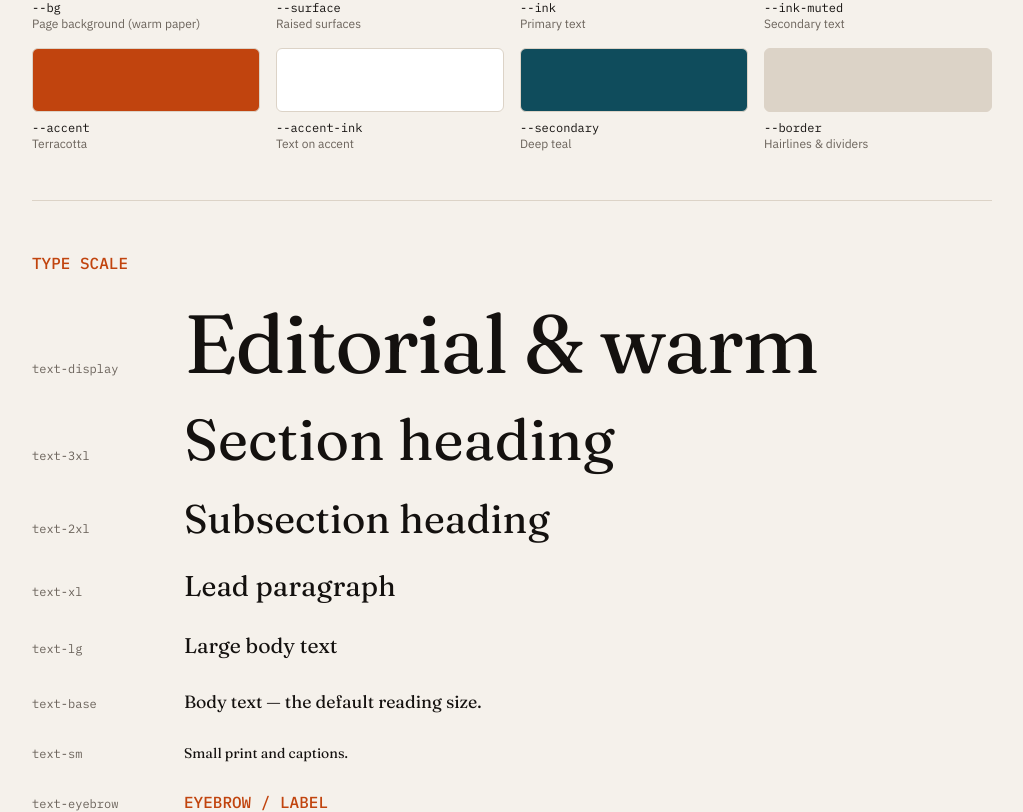
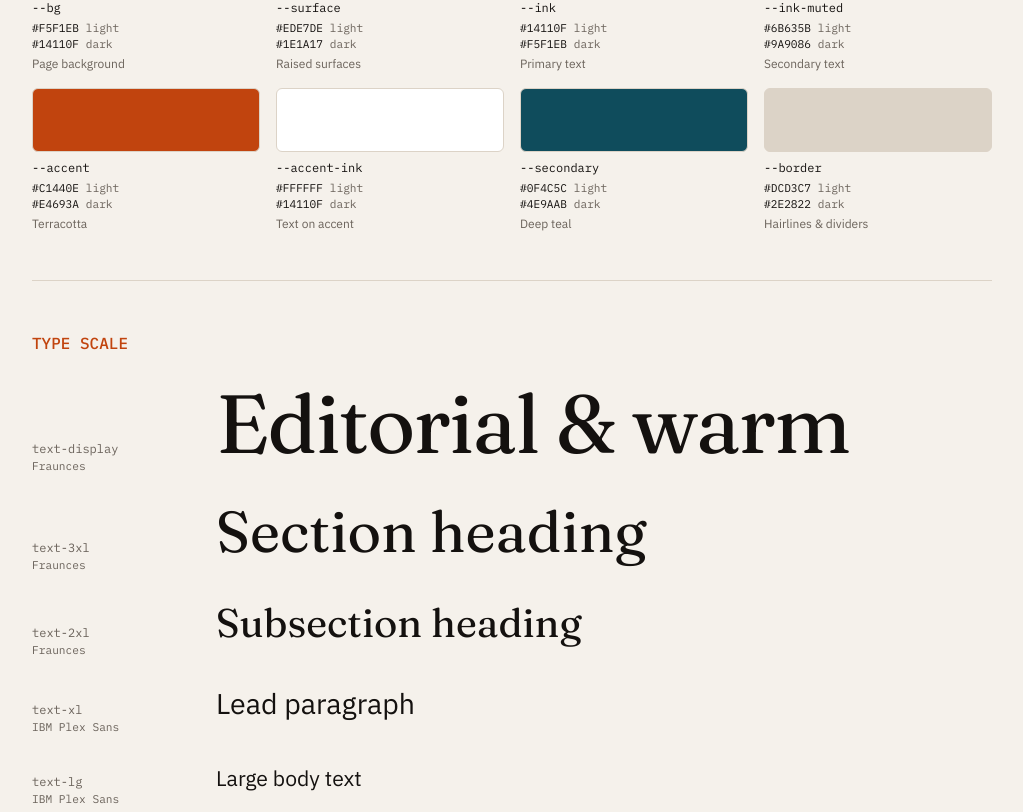
Before and after one commit to shahfahadpro/portfolio, a Next.js app: page /de/style-guide in a window 1280 px wide. Shown: the part 640-1452 px from the top of the page, without its empty margins (128-1151 px from the left). Built offline with nearby package versions, Linux system fonts and the light colour scheme.

Commit message:
improve style guide: real fonts per type step, token hex values, layout primitives demo

```diff
--- a/app/[locale]/style-guide/page.tsx
+++ b/app/[locale]/style-guide/page.tsx
@@ -1,4 +1,5 @@
 import type { Metadata } from 'next';
+import type { ReactNode } from 'react';
 import { setRequestLocale } from 'next-intl/server';
 import { Container } from '@/components/ui/container';
 import { Section } from '@/components/ui/section';
@@ -13,32 +14,133 @@ export const metadata: Metadata = {
 
 type PageProps = { params: Promise<{ locale: string }> };
 
-const colorTokens: { name: string; swatch: string; note: string }[] = [
-  { name: '--bg', swatch: 'bg-bg', note: 'Page background (warm paper)' },
-  { name: '--surface', swatch: 'bg-surface', note: 'Raised surfaces' },
-  { name: '--ink', swatch: 'bg-ink', note: 'Primary text' },
-  { name: '--ink-muted', swatch: 'bg-ink-muted', note: 'Secondary text' },
-  { name: '--accent', swatch: 'bg-accent', note: 'Terracotta' },
-  { name: '--accent-ink', swatch: 'bg-accent-ink', note: 'Text on accent' },
-  { name: '--secondary', swatch: 'bg-secondary', note: 'Deep teal' },
-  { name: '--border', swatch: 'bg-border', note: 'Hairlines & dividers' },
+// Hex values mirror the Kiln tokens in app/globals.css (light / dark).
+const colorTokens: {
+  name: string;
+  swatch: string;
+  light: string;
+  dark: string;
+  note: string;
+}[] = [
+  {
+    name: '--bg',
+    swatch: 'bg-bg',
+    light: '#F5F1EB',
+    dark: '#14110F',
+    note: 'Page background',
+  },
+  {
+    name: '--surface',
+    swatch: 'bg-surface',
+    light: '#EDE7DE',
+    dark: '#1E1A17',
+    note: 'Raised surfaces',
+  },
+  {
+    name: '--ink',
+    swatch: 'bg-ink',
+    light: '#14110F',
+    dark: '#F5F1EB',
+    note: 'Primary text',
+  },
+  {
+    name: '--ink-muted',
+    swatch: 'bg-ink-muted',
+    light: '#6B635B',
+    dark: '#9A9086',
+    note: 'Secondary text',
+  },
+  {
+    name: '--accent',
+    swatch: 'bg-accent',
+    light: '#C1440E',
+    dark: '#E4693A',
+    note: 'Terracotta',
+  },
+  {
+    name: '--accent-ink',
+    swatch: 'bg-accent-ink',
+    light: '#FFFFFF',
+    dark: '#14110F',
+    note: 'Text on accent',
+  },
+  {
+    name: '--secondary',
+    swatch: 'bg-secondary',
+    light: '#0F4C5C',
+    dark: '#4E9AAB',
+    note: 'Deep teal',
+  },
+  {
+    name: '--border',
+    swatch: 'bg-border',
+    light: '#DCD3C7',
+    dark: '#2E2822',
+    note: 'Hairlines & dividers',
+  },
 ];
 
-const typeScale: { token: string; className: string; sample: string }[] = [
-  { token: 'text-display', className: 'text-display', sample: 'Editorial & warm' },
-  { token: 'text-3xl', className: 'text-3xl', sample: 'Section heading' },
-  { token: 'text-2xl', className: 'text-2xl', sample: 'Subsection heading' },
-  { token: 'text-xl', className: 'text-xl', sample: 'Lead paragraph' },
-  { token: 'text-lg', className: 'text-lg', sample: 'Large body text' },
+// Display/heading steps render in Fraunces (font-display); body steps in IBM Plex Sans
+// (font-sans) — matching how each size actually ships across the site.
+const typeScale: {
+  token: string;
+  className: string;
+  font: string;
+  family: string;
+  sample: string;
+}[] = [
+  {
+    token: 'text-display',
+    className: 'text-display',
+    font: 'font-display',
+    family: 'Fraunces',
+    sample: 'Editorial & warm',
+  },
+  {
+    token: 'text-3xl',
+    className: 'text-3xl',
+    font: 'font-display',
+    family: 'Fraunces',
+    sample: 'Section heading',
+  },
+  {
+    token: 'text-2xl',
+    className: 'text-2xl',
+    font: 'font-display',
+    family: 'Fraunces',
+    sample: 'Subsection heading',
+  },
+  {
+    token: 'text-xl',
+    className: 'text-xl',
+    font: 'font-sans',
+    family: 'IBM Plex Sans',
+    sample: 'Lead paragraph',
+  },
+  {
+    token: 'text-lg',
+    className: 'text-lg',
+    font: 'font-sans',
+    family: 'IBM Plex Sans',
+    sample: 'Large body text',
+  },
   {
     token: 'text-base',
     className: 'text-base',
+    font: 'font-sans',
+    family: 'IBM Plex Sans',
     sample: 'Body text — the default reading size.',
   },
-  { token: 'text-sm', className: 'text-sm', sample: 'Small print and captions.' },
+  {
+    token: 'text-sm',
+    className: 'text-sm',
+    font: 'font-sans',
+    family: 'IBM Plex Sans',
+    sample: 'Small print and captions.',
+  },
 ];
 
-function GuideBlock({ title, children }: { title: string; children: React.ReactNode }) {
+function GuideBlock({ title, children }: { title: string; children: ReactNode }) {
   return (
     <section className="border-border border-t py-12">
       <Eyebrow className="mb-6">{title}</Eyebrow>
@@ -52,6 +154,7 @@ export default async function StyleGuidePage({ params }: PageProps) {
   setRequestLocale(locale);
 
   return (
+    <>
       <Container>
         <Section className="pb-0">
           <Eyebrow>Design system · Kiln</Eyebrow>
@@ -68,7 +171,12 @@ export default async function StyleGuidePage({ params }: PageProps) {
               <div key={token.name}>
                 <div className={`border-border h-16 rounded-md border ${token.swatch}`} />
                 <p className="text-ink mt-2 font-mono text-xs">{token.name}</p>
-              <p className="text-ink-muted text-xs">{token.note}</p>
+                <p className="text-ink-muted mt-1 font-mono text-[0.7rem] leading-4">
+                  <span className="text-ink">{token.light}</span> light
+                  <br />
+                  <span className="text-ink">{token.dark}</span> dark
+                </p>
+                <p className="text-ink-muted mt-1 text-xs">{token.note}</p>
               </div>
             ))}
           </div>
@@ -81,16 +189,18 @@ export default async function StyleGuidePage({ params }: PageProps) {
                 key={step.token}
                 className="flex flex-col gap-1 sm:flex-row sm:items-baseline sm:gap-6"
               >
-              <span className="text-ink-muted w-32 shrink-0 font-mono text-xs">
-                {step.token}
-              </span>
-              <span className={`font-display ${step.className}`}>{step.sample}</span>
+                <div className="w-40 shrink-0">
+                  <p className="text-ink-muted font-mono text-xs">{step.token}</p>
+                  <p className="text-ink-muted font-mono text-[0.7rem]">{step.family}</p>
+                </div>
+                <span className={`${step.font} ${step.className}`}>{step.sample}</span>
               </div>
             ))}
             <div className="flex flex-col gap-1 sm:flex-row sm:items-baseline sm:gap-6">
-            <span className="text-ink-muted w-32 shrink-0 font-mono text-xs">
-              text-eyebrow
-            </span>
+              <div className="w-40 shrink-0">
+                <p className="text-ink-muted font-mono text-xs">text-eyebrow</p>
+                <p className="text-ink-muted font-mono text-[0.7rem]">IBM Plex Mono</p>
+              </div>
               <Eyebrow>Eyebrow / label</Eyebrow>
             </div>
           </div>
@@ -139,16 +249,53 @@ export default async function StyleGuidePage({ params }: PageProps) {
         <GuideBlock title="Prose">
           <Prose>
             <p>
-            The <strong>Prose</strong> primitive caps line length near 68 characters for a
-            comfortable reading measure, with generous line-height inherited from the base
-            layer. Use it to wrap long-form copy.
+              The <strong>Prose</strong> primitive caps line length near 68 characters for
+              a comfortable reading measure, with generous line-height inherited from the
+              base layer. Use it to wrap long-form copy.
             </p>
             <p>
-            A second paragraph demonstrates the vertical rhythm applied between blocks of
-            text within the same prose column.
+              A second paragraph demonstrates the vertical rhythm applied between blocks
+              of text within the same prose column.
             </p>
           </Prose>
         </GuideBlock>
       </Container>
+
+      {/* Layout primitives — rendered outside the page Container so Container's own
+          max-width and centering are visible against the full-width backdrop. */}
+      <section className="border-border border-t">
+        <Container className="pt-12">
+          <Eyebrow className="mb-4">Layout primitives</Eyebrow>
+          <p className="text-ink-muted mb-8 max-w-[60ch] text-sm">
+            <code className="font-mono">Container</code> centers content at max-w-5xl with
+            responsive gutters; <code className="font-mono">Section</code> applies
+            consistent vertical rhythm.
+          </p>
+        </Container>
+
+        {/* Container demo: full-width surface reveals the centered, guttered column. */}
+        <div className="bg-surface py-4">
+          <Container className="border-accent rounded-md border border-dashed py-6">
+            <p className="text-ink-muted text-center font-mono text-xs">
+              &lt;Container&gt; · max-w-5xl · centered · px-5 → px-8 gutters
+            </p>
+          </Container>
+        </div>
+
+        {/* Section demo: the gap between the surface edge and the dashed content box is
+            the Section's vertical rhythm (py-16 → py-28). */}
+        <Container className="pt-6 pb-12">
+          <div className="bg-surface rounded-md">
+            <Section className="px-6">
+              <div className="border-secondary bg-bg rounded border border-dashed py-3 text-center">
+                <p className="text-ink-muted font-mono text-xs">
+                  &lt;Section&gt; content · vertical rhythm py-16 → py-28
+                </p>
+              </div>
+            </Section>
+          </div>
+        </Container>
+      </section>
+    </>
   );
 }
```
Lines whose indentation alone changed are shown as unchanged.
